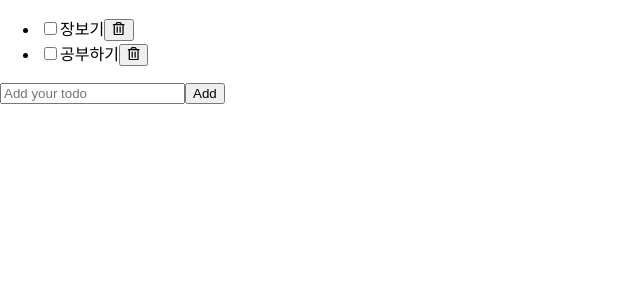
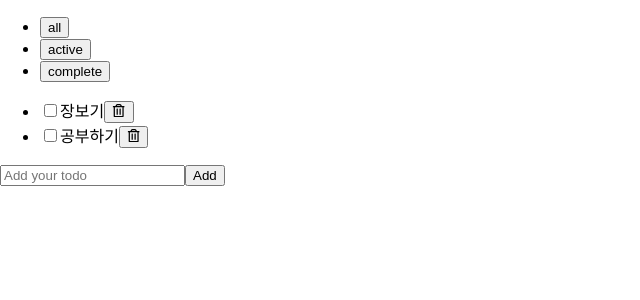
Before and after one commit to DongDongLab/todolist-p, a React (Create React App) app: page / in a window 1280 px wide. Shown: the top 300 px of the page, without its empty margins (0-640 px from the left). Built offline with nearby package versions, Linux system fonts and the light colour scheme.

Commit message:
filter item list

```diff
--- a/src/App.js
+++ b/src/App.js
@@ -1,10 +1,14 @@
-import React from 'react';
+import React, { useState } from 'react';
 import TodoList from './components/TodoList/TodoList';
+import Header from './components/Header/Header';
 
+const filters = ['all', 'active', 'complete'];
 export default function App() {
+  const [filter, setFilter] = useState(filters[0]);
   return (
     <div>
-      <TodoList />
+      <Header filters={filters} selected={filter} onFilterChange={setFilter} />
+      <TodoList selected={filter} />
     </div>
   );
 }
--- /dev/null
+++ b/src/components/Header/Header.jsx
@@ -0,0 +1,15 @@
+import React from 'react';
+
+export default function Header({ filters, filter, onFilterChange }) {
+  return (
+    <header>
+      <ul>
+        {filters.map((value, idx) => (
+          <li key={idx}>
+            <button onClick={() => onFilterChange(value)}>{value}</button>
+          </li>
+        ))}
+      </ul>
+    </header>
+  );
+}
--- a/src/components/Todo/Todo.jsx
+++ b/src/components/Todo/Todo.jsx
@@ -1,7 +1,7 @@
 import React from 'react';
 import { FaRegTrashAlt } from 'react-icons/fa';
 export default function Todo({ todo, onUpdate, onDelete }) {
-  const { text, status } = todo;
+  const { text, status, id } = todo;
 
   const handleChange = (e) => {
     const status = e.target.checked ? 'complete' : 'active';
@@ -15,9 +15,9 @@ export default function Todo({ todo, onUpdate, onDelete }) {
         type='checkbox'
         onChange={handleChange}
         checked={status === 'complete'}
-        id='checkbox'
+        id={id}
       />
-      <label htmlFor='checkbox'>{text}</label>
+      <label htmlFor={id}>{text}</label>
       <button onClick={handleDelete}>
         <FaRegTrashAlt />
       </button>
--- a/src/components/TodoList/TodoList.jsx
+++ b/src/components/TodoList/TodoList.jsx
@@ -1,12 +1,22 @@
 import React, { useState } from 'react';
 import AddTodo from '../AddTodo/AddTodo';
 import Todo from '../Todo/Todo';
+// import Header from '../Header/Header';
 
-export default function Todolist() {
+export default function Todolist({ selected }) {
   const [todos, setTodos] = useState([
     { id: '123', text: '장보기', status: 'active' },
     { id: '124', text: '공부하기', status: 'active' },
   ]);
+
+  const filtered = getFilteredItem(todos, selected);
+  function getFilteredItem(todos, selected) {
+    if (selected === 'all') {
+      return todos;
+    }
+    return todos.filter((item) => item.status === selected);
+  }
+
   const handleAdd = (todo) => {
     setTodos([...todos, todo]);
   };
@@ -20,15 +30,16 @@ export default function Todolist() {
   const handleDelete = (delelted) => {
     setTodos((todos) => todos.filter((item) => item.id !== delelted.id));
   };
+
   return (
     <section>
       <ul>
-        {todos.map((item) => (
+        {filtered.map((item) => (
           <Todo
             todo={item}
             onUpdate={handleUpdate}
             onDelete={handleDelete}
-            id={item.id}
+            key={item.id}
           />
         ))}
       </ul>
```
